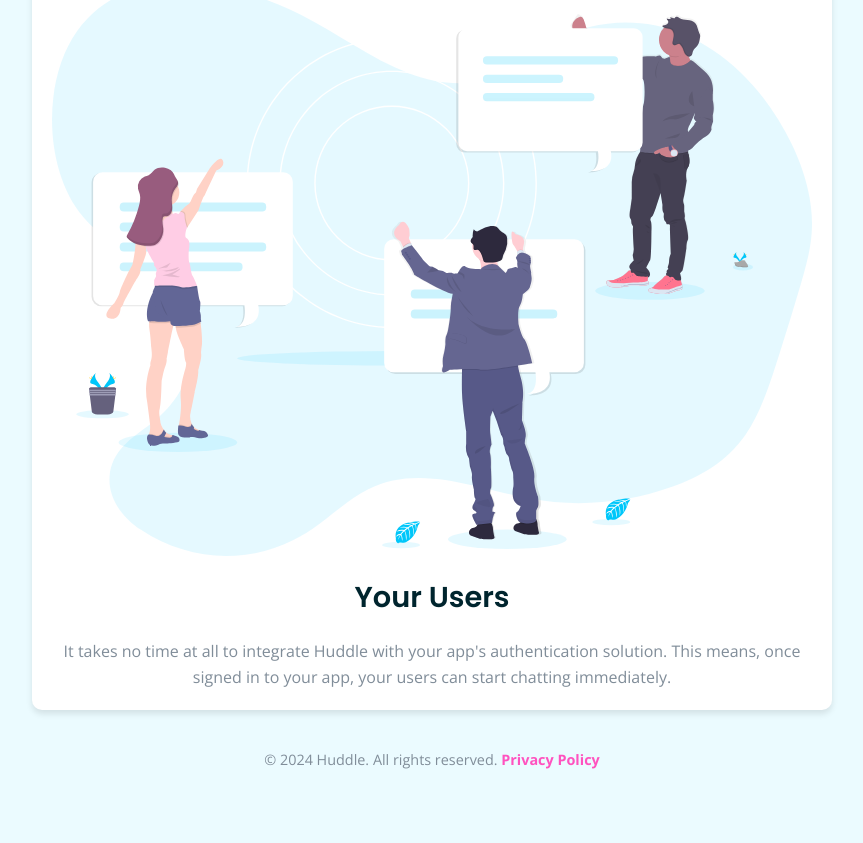
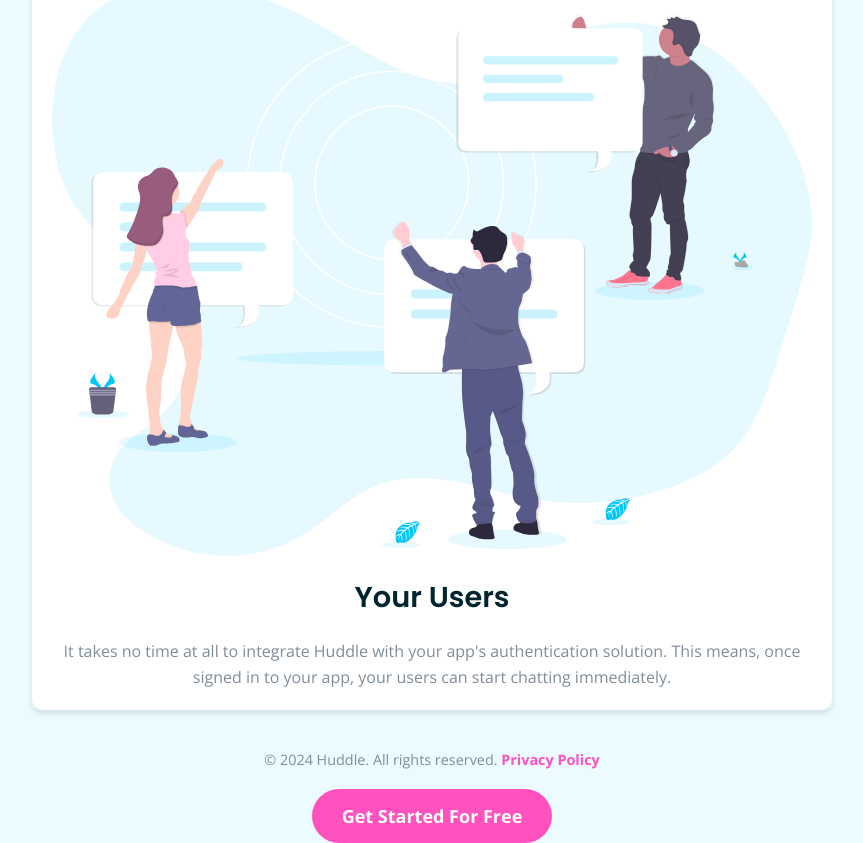
Before and after one commit to ZenithRizz/Huddle-landing-pg, a plain HTML site: page index.html in a window 1280 px wide. Shown: the part 1427-2270 px from the top of the page, without its empty margins (208-1071 px from the left). Before the commit the page ends 2196 px from the top, so only its background shows below. Drawn offline with nearby package versions, Linux system fonts and the light colour scheme.

Commit message:
Update index.html

```diff
--- a/index.html
+++ b/index.html
@@ -171,6 +171,11 @@
     <footer>
         <p>&copy; 2024 Huddle. All rights reserved. <a href="#">Privacy Policy</a></p>
     </footer>
+
+    <div class="cta">
+    <a href="login.html">Get Started For Free</a>
+</div>
+
 </body>
 
 </html>
```
